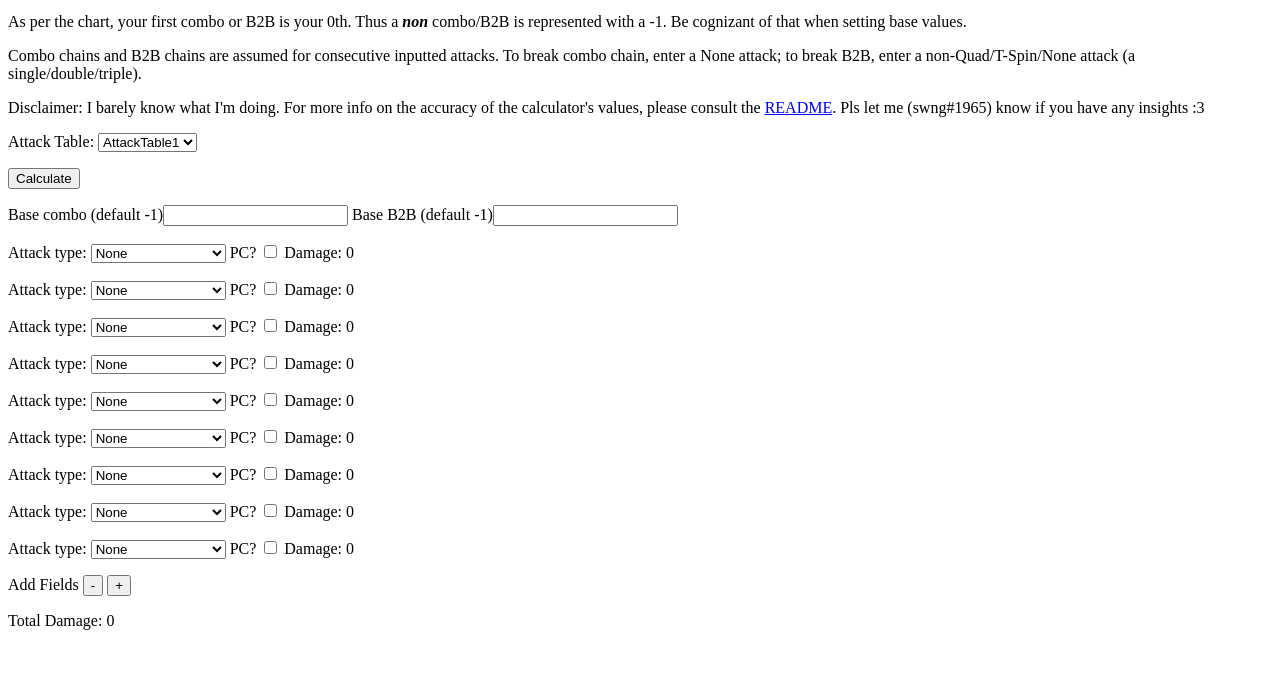
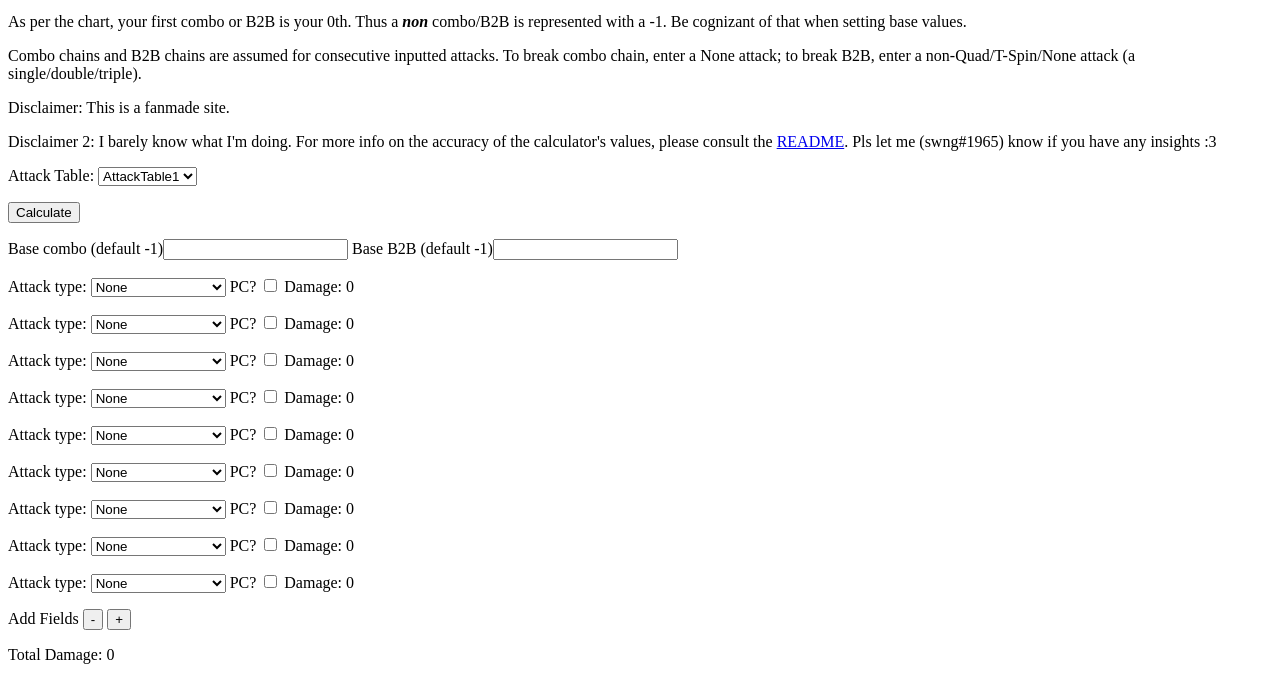
Before and after one commit to swng/tetriodamcalc, a plain HTML site: page index.html in a window 1280 px wide. Shown: the part 101-800 px from the top of the page. Drawn offline with Linux system fonts and the light colour scheme.

Commit message:
minor updates

```diff
--- a/index.html
+++ b/index.html
@@ -1,5 +1,7 @@
 <!DOCTYPE html>
 <html>
+    <link rel="icon" href="https://branding.osk.sh/tetrio-color.png">
+
 	<head>
 		<meta charset="UTF-8" />
 		<meta property="og:type" content="website" />
@@ -33,8 +35,11 @@
 			Combo chains and B2B chains are assumed for consecutive inputted attacks. To break combo chain, enter a None
 			attack; to break B2B, enter a non-Quad/T-Spin/None attack (a single/double/triple).
 		</p>
+        <p>
+            Disclaimer: This is a fanmade site.
+        </p>
 		<p>
-			Disclaimer: I barely know what I'm doing. For more info on the accuracy of the calculator's values, please consult
+			Disclaimer 2: I barely know what I'm doing. For more info on the accuracy of the calculator's values, please consult
 			the <a href="https://github.com/swng/tetriodamcalc/blob/main/README.md">README</a>. Pls let me (swng#1965)
 			know if you have any insights :3
 		</p>
```
